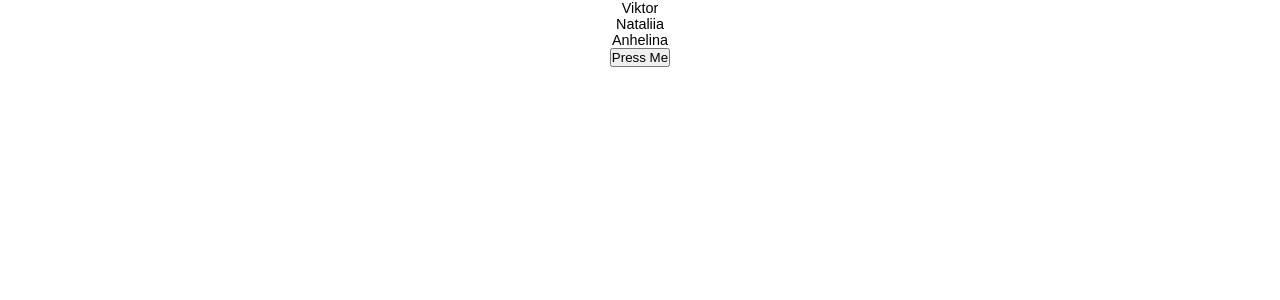
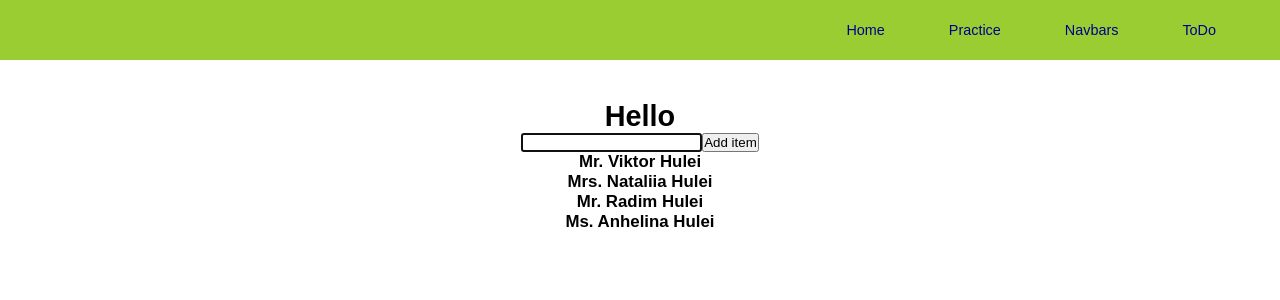
Before and after one commit to vikhulei/react_practice, a React (Create React App) app: page /ToDo in a window 1280 px wide. Shown: the top 300 px of the page. Built offline with nearby package versions, Linux system fonts and the light colour scheme.

Commit message:
tested map function in navbar

```diff
--- a/src/components/App.js
+++ b/src/components/App.js
@@ -2,19 +2,30 @@ import React from "react";
 import "./App.css";
 import NavbarMain from "./NavbarMain";
 import { Proba } from "./Proba";
+import { BrowserRouter as Router, Switch, Route } from "react-router-dom";
+import Practice from "./Practice";
+import Navbars from "./navbars/Navbars";
+import ToDo from "./navbars/ToDo";
 
 const App = () => {
-  const press = () => {
-    console.log(Proba);
-  };
   return (
     <div className="App">
-      {/* <NavbarMain /> */}
+      <Router>
+        <NavbarMain />
+        <Switch>
+          <Route path="/Practice" component={Practice} />
+          <Route path="/Navbars" component={Navbars} />
+          <Route path="/ToDo" component={ToDo} />
+        </Switch>
 
-      {Proba.map((value, index) => (
-        <div key={index}>{value.firstName}</div>
-      ))}
-      <button onClick={press}>Press Me</button>
+        {Proba.map((value, index) => (
+          <div key={index}>
+            <h3>
+              {value.title} {value.firstName} {value.lastName}
+            </h3>
+          </div>
+        ))}
+      </Router>
     </div>
   );
 };
--- /dev/null
+++ b/src/components/NavData.js
@@ -0,0 +1,18 @@
+export const NavData = [
+  {
+    path: "/",
+    name: "Home"
+  },
+  {
+    path: "/Practice",
+    name: "Practice"
+  },
+  {
+    path: "#",
+    name: "Navbars"
+  },
+  {
+    path: "/ToDo",
+    name: "ToDo"
+  }
+];
--- a/src/components/NavbarMain.js
+++ b/src/components/NavbarMain.js
@@ -4,6 +4,8 @@ import styled from "styled-components";
 import Practice from "./Practice";
 import Navbars from "./navbars/Navbars";
 import ToDo from "./navbars/ToDo";
+import { NavData } from "./NavData";
+
 const Nav = styled.div`
   display: flex;
   justify-content: right;
@@ -30,28 +32,22 @@ const NavButton = styled.div`
 const NavbarMain = () => {
   return (
     <div>
-      <Router>
-        <Nav>
-          <NavLink to="/">Home</NavLink>
-          <NavLink to="/Practice">Practice</NavLink>
-
-          <NavButton
-            onClick={() => {
-              alert("hi there");
-            }}
-          >
-            Navbars
-          </NavButton>
-          <NavLink to="/ToDo">ToDo</NavLink>
-        </Nav>
-        <Switch>
-          <Route path="/Practice" component={Practice} />
-          <Route path="/Navbars" component={Navbars} />
-          <Route path="/ToDo" component={ToDo} />
-        </Switch>
-      </Router>
+      <Nav>
+        {NavData.map((item, index) => (
+          <div key={index}>
+            <NavLink to={item.path}>{item.name}</NavLink>
+          </div>
+        ))}
+      </Nav>
     </div>
   );
 };
 
 export default NavbarMain;
+
+{
+  /* <NavLink to="/">Home</NavLink>
+<NavLink to="/Practice">Practice</NavLink>
+<NavLink to="#">Navbars</NavLink>
+<NavLink to="/ToDo">ToDo</NavLink> */
+}
--- a/src/components/Proba.js
+++ b/src/components/Proba.js
@@ -10,6 +10,11 @@ export const Proba = [
     lastName: "Hulei"
   },
   {
+    title: "Mr.",
+    firstName: "Radim",
+    lastName: "Hulei"
+  },
+  {
     title: "Ms.",
     firstName: "Anhelina",
     lastName: "Hulei"
```
